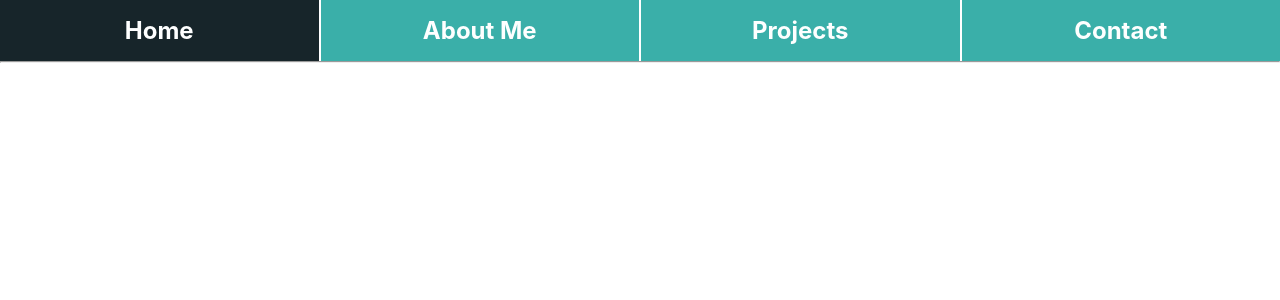
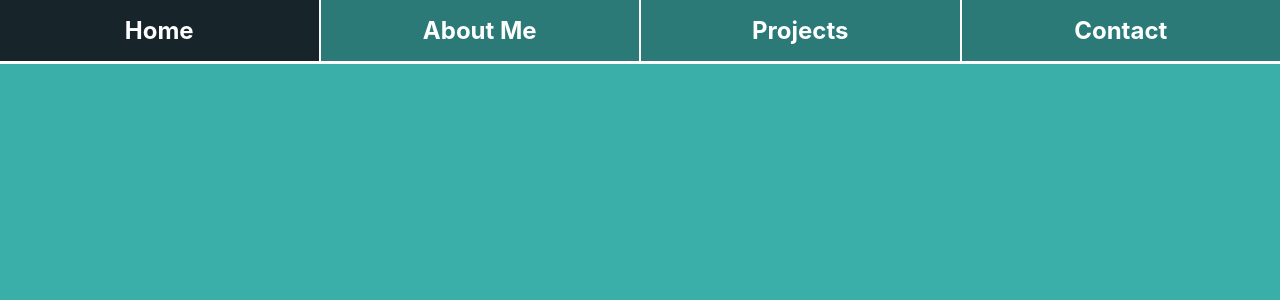
Before and after one commit to 96emisun/portfolio-emisun, a React (Create React App) app: page / in a window 1280 px wide. Shown: the top 300 px of the page. Built offline with nearby package versions, Linux system fonts and the light colour scheme.

Commit message:
Minor color tweaks

```diff
--- a/src/App.css
+++ b/src/App.css
@@ -1,6 +1,10 @@
 * {
   margin: 0;
   padding: 0;
+}
+
+body {
+  background-color: #3AAFA9;
 }
 
 .App {
@@ -8,11 +12,22 @@
   text-align: center;
 }
 
+hr {
+  border: none;
+  height: 1px;
+  background-color: #333;
+}
+
+nav hr {
+  height: 3px;
+  background-color: #FEFFFF;
+}
+
 nav ul {
   list-style: none;
   display: flex;
   height: 100%;
-  background-color: #3AAFA9;
+  background-color: #2B7A78;
 }
 
 nav ul li {
@@ -24,7 +39,7 @@ nav ul li {
 }
 
 nav ul li:not(:last-child) {
-  border-right: 2px solid white;
+  border-right: 2px solid #FEFFFF;
 }
 
 nav ul li:hover {
```
